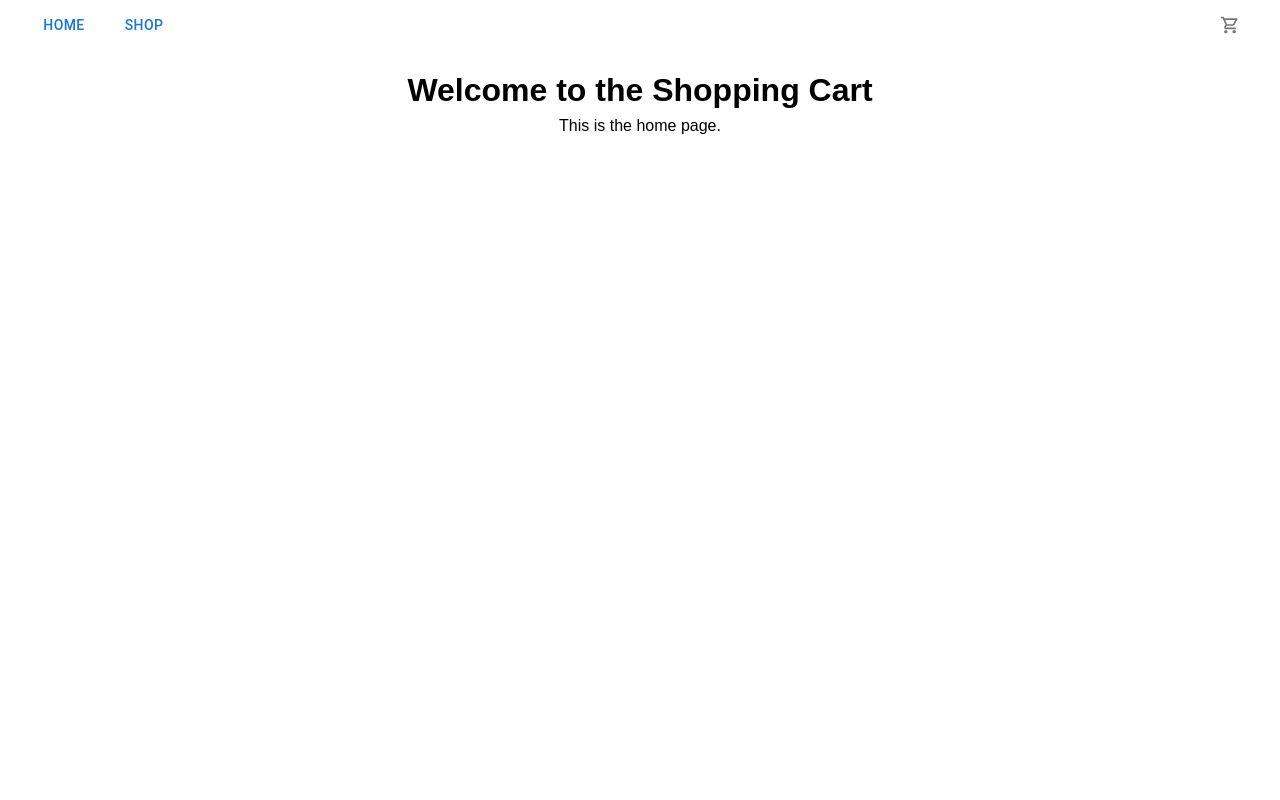
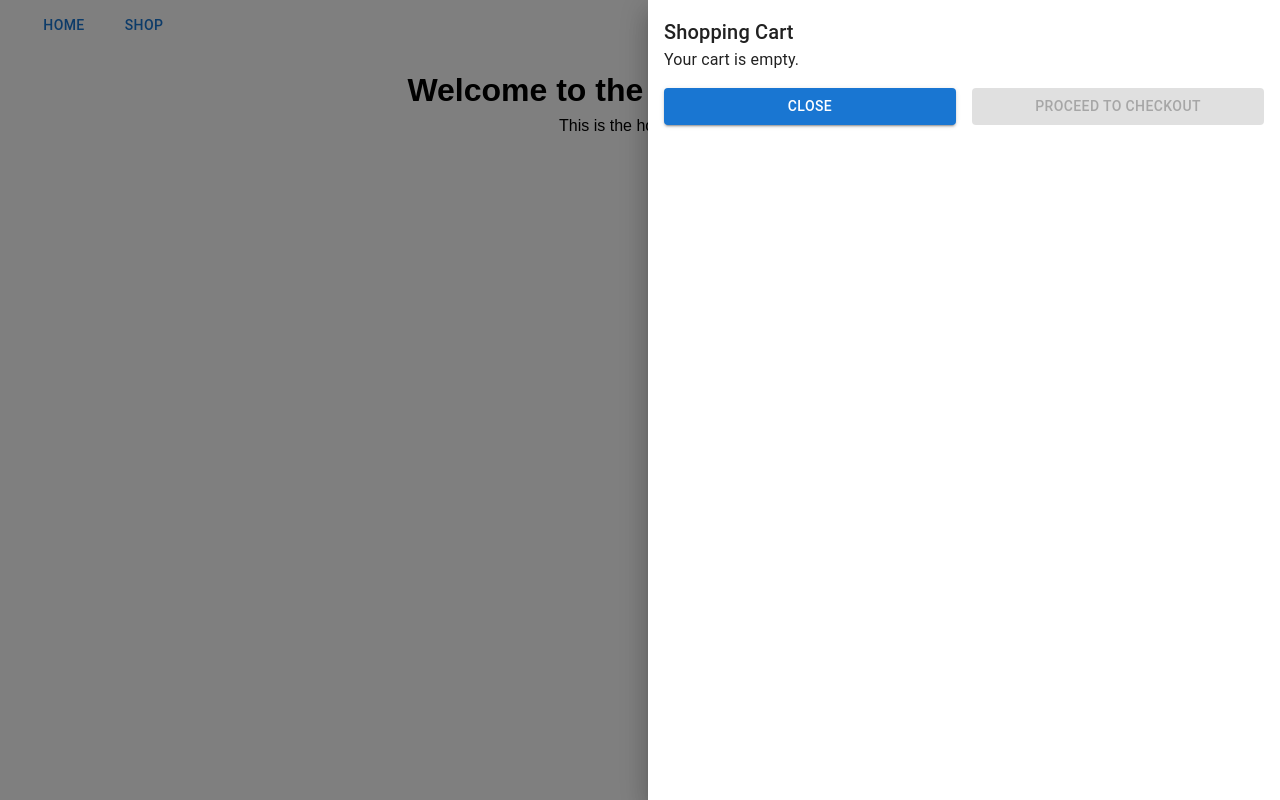
Before and after one commit to CeeZ-11/Odin-Project-Shopping-Cart, a React (Vite) app: page /Shop in a window 1280 px wide. Both pictures are taken after a click on the button 1230 px from the left and 25 px from the top of the page. Built offline with nearby package versions, Linux system fonts and the light colour scheme.

Commit message:
:sparkles: feat: Add Cart component that will display the shopping cart and a link for checkout page

```diff
--- a/src/App.jsx
+++ b/src/App.jsx
@@ -16,7 +16,7 @@ function App() {
   return (
     <div className="App">
       <HashRouter>
-        <Navbar cartCount={cart.length} />
+        <Navbar cart={cart} />
         <Suspense fallback={<div>Loading...</div>}>
           <Routes>
             <Route path="/" element={<HomePage />} />
--- a/src/components/Badge.jsx
+++ b/src/components/Badge.jsx
@@ -10,11 +10,17 @@ const CartBadge = styled(Badge)`
   }
 `;
 
-export default function IconButtonWithBadge({ cartCount }) {
+export default function IconButtonWithBadge({ cartCount, onOpenCart }) {
   return (
-    <IconButton>
-      <ShoppingCartIcon fontSize="small" />
-      <CartBadge badgeContent={cartCount} color="primary" overlap="circular" />
-    </IconButton>
+    <>
+      <IconButton onClick={onOpenCart}>
+        <ShoppingCartIcon fontSize="small" />
+        <CartBadge
+          badgeContent={cartCount}
+          color="primary"
+          overlap="circular"
+        />
+      </IconButton>
+    </>
   );
 }
--- /dev/null
+++ b/src/components/Cart.jsx
@@ -0,0 +1,54 @@
+import { Drawer, Box, Typography, Button, IconButton } from "@mui/material";
+import { Link } from "react-router-dom";
+import DeleteIcon from "@mui/icons-material/Delete";
+
+const Cart = ({ open, handleClose, cart }) => {
+  return (
+    <Drawer anchor="right" open={open} onClose={handleClose}>
+      <Box sx={{ width: 600, p: 2 }}>
+        <Typography variant="h6">Shopping Cart</Typography>
+        {cart.length === 0 ? (
+          <Typography variant="body1">Your cart is empty.</Typography>
+        ) : (
+          cart.map((item, index) => (
+            <Box
+              key={index}
+              sx={{ display: "flex", alignItems: "center", my: 2 }}
+            >
+              <Typography sx={{ flexGrow: 1 }}>
+                {item.title} - ${item.price}
+              </Typography>
+              <IconButton color="error">
+                <DeleteIcon />
+              </IconButton>
+            </Box>
+          ))
+        )}
+        <Box
+          sx={{
+            display: "flex",
+            justifyContent: "space-between",
+            gap: 2,
+            mt: 2,
+          }}
+        >
+          <Button variant="contained" sx={{ flex: 1 }} onClick={handleClose}>
+            Close
+          </Button>
+          <Button
+            variant="contained"
+            disabled={cart.length === 0}
+            component={Link}
+            to="/checkout"
+            sx={{ flex: 1 }}
+            onClick={handleClose}
+          >
+            Proceed to Checkout
+          </Button>
+        </Box>
+      </Box>
+    </Drawer>
+  );
+};
+
+export default Cart;
--- a/src/components/Navbar.jsx
+++ b/src/components/Navbar.jsx
@@ -1,8 +1,12 @@
 import { Link } from "react-router-dom";
 import Button from "@mui/material/Button";
 import IconButtonWithBadge from "./Badge";
+import { useState } from "react";
+import Cart from "./Cart";
 
-export default function Navbar({ cartCount }) {
+export default function Navbar({ cart }) {
+  const [cartOpen, setCartOpen] = useState(false);
+
   return (
     <nav>
       <div className="nav">
@@ -14,7 +18,15 @@ export default function Navbar({ cartCount }) {
             <Button> Shop</Button>
           </Link>
         </div>
-        <IconButtonWithBadge cartCount={cartCount} />
+        <IconButtonWithBadge
+          cartCount={cart.length}
+          onOpenCart={() => setCartOpen(true)}
+        />
+        <Cart
+          open={cartOpen}
+          handleClose={() => setCartOpen(false)}
+          cart={cart}
+        />
       </div>
     </nav>
   );
```
